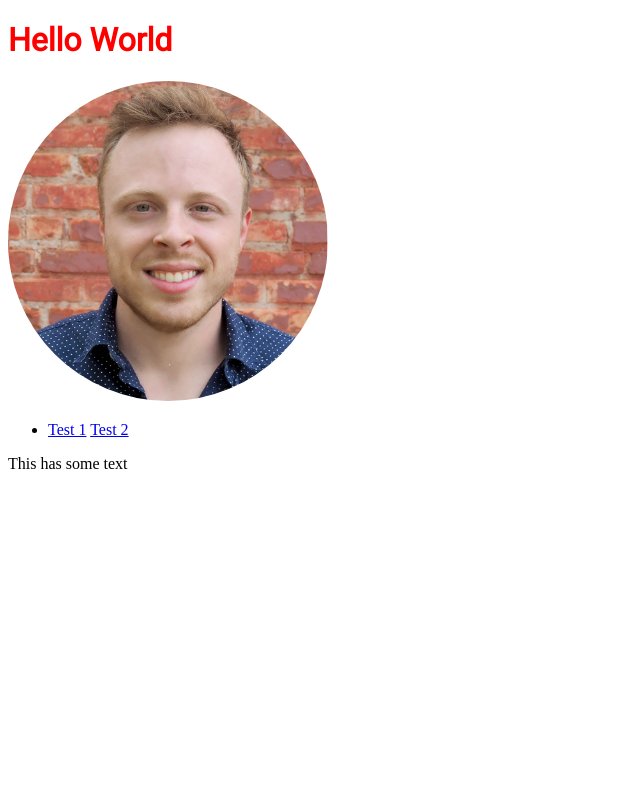
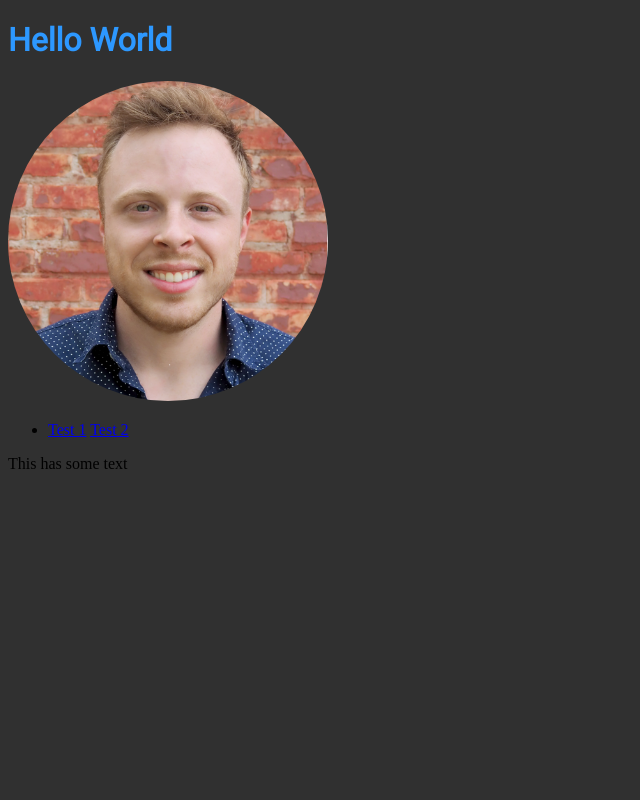
Before and after one commit to robanderson513/robanderson513.github.io, a plain HTML site: page index.html in a window 1280 px wide. Shown: the top 800 px of the page, without its empty margins (0-640 px from the left). Drawn offline with Linux system fonts and the light colour scheme.

Commit message:
Started theming

```diff
--- a/css/theme.css
+++ b/css/theme.css
@@ -1,4 +1,8 @@
 h1 {
   font-family: "Roboto", sans-serif;
-  color: red;
+  color: #2d98ff;
 }
+
+body {
+  background-color: #303030;
+}
```
